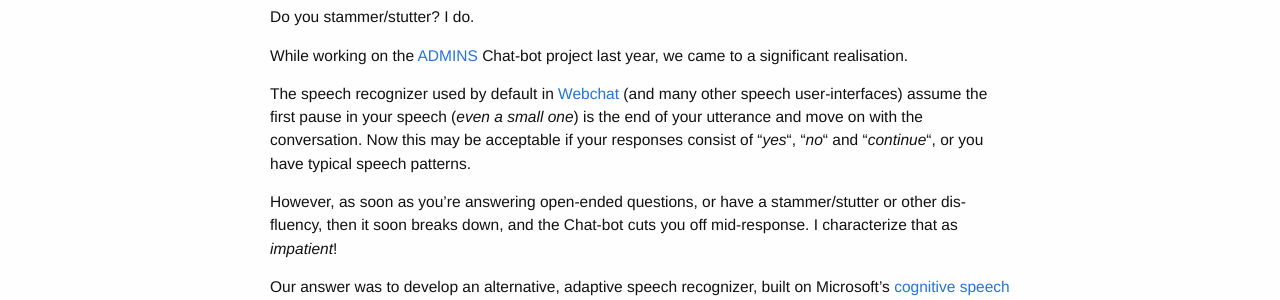
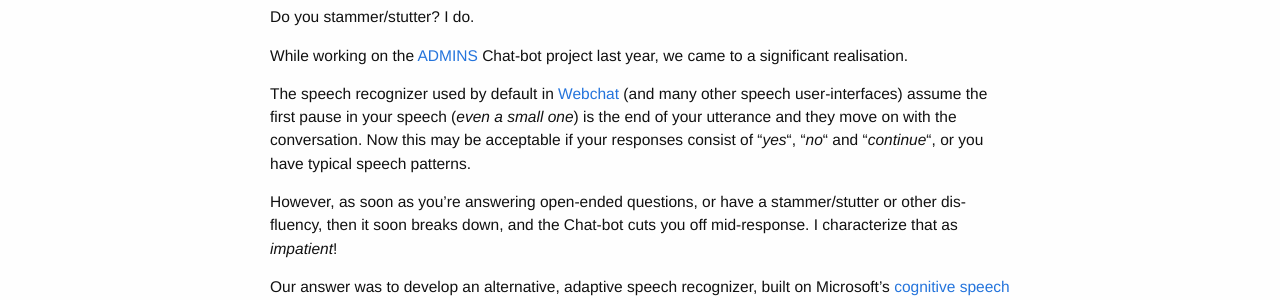
Before and after one commit to nfreear/nfreear.github.io, a Jekyll site: the page built from _posts/2021-05-08-speech-devices-stammer.md, in a window 1280 px wide. Shown: the part 188-488 px from the top of the page. Built offline with Jekyll 4.4.1, drawn with Linux system fonts in a browser that asks for light colours; a script that is not in the unit is left out; comment, search, counter and statistics services are not loaded.

```diff
--- a/_posts/2021-05-08-speech-devices-stammer.md
+++ b/_posts/2021-05-08-speech-devices-stammer.md
@@ -17,7 +17,7 @@ Do you stammer/stutter? I do.
 
 While working on the [ADMINS][] Chat-bot project last year, we came to a significant realisation.
 
-The speech recognizer used by default in [Webchat][] (and many other speech user-interfaces) assume the first pause in your speech (_even a small one_) is the end of your utterance and move on with the conversation. Now this may be acceptable if your responses consist of “_yes_“, “_no_“ and “_continue_“, or you have typical speech patterns.
+The speech recognizer used by default in [Webchat][] (and many other speech user-interfaces) assume the first pause in your speech (_even a small one_) is the end of your utterance and they move on with the conversation. Now this may be acceptable if your responses consist of “_yes_“, “_no_“ and “_continue_“, or you have typical speech patterns.
 
 However, as soon as you're answering open-ended questions, or have a stammer/stutter or other dis-fluency, then it soon breaks down, and the Chat-bot cuts you off mid-response. I characterize that as _impatient_!
 
```
Also changed, not shown: other parts of _posts/2021-05-08-speech-devices-stammer.md (+2 -0 lines), package.json (+6 -6 lines), 1 other file.
